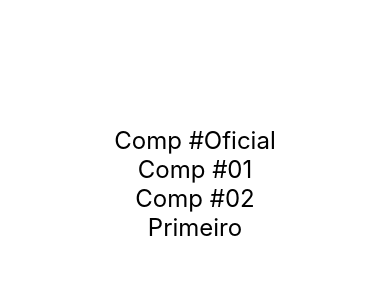
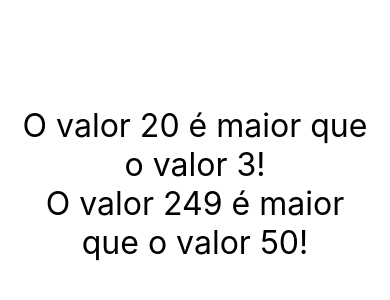
Before and after one commit to davidIsrael-rj/react-native-execicios, a React Native app: screen / in a window 390 px wide. Shown: the part 238-538 px from the top of the page. Built offline with nearby package versions, Linux system fonts and the light colour scheme.

Commit message:
Componente com Propriedades

```diff
--- a/src/App.jsx
+++ b/src/App.jsx
@@ -1,14 +1,17 @@
 import React from "react";
-import { StyleSheet, Text, View } from "react-native";
-import Primeiro from "./components/Primeiro";
-import Comp, { Comp1, Comp2 } from "./components/Multi";
+import { StyleSheet, View } from "react-native";
+// import Primeiro from "./components/Primeiro";
+// import Comp, { Comp1, Comp2 } from "./components/Multi";
+import MinMax from "./components/MinMax";
 
 function App() {
     return <View style={style.App}>
-        <Comp/>
+        <MinMax min="3" max="20"/>
+        <MinMax min="50" max="249"/>
+        {/* <Comp/>
         <Comp1/>
         <Comp2/>
-        <Primeiro/>
+        <Primeiro/> */}
     </View>
 }
 
@@ -17,7 +20,8 @@ const style = StyleSheet.create({
         backgroundColor:"#fff",
         flex: 1,
         justifyContent: "center",
-        alignItems: "center"
+        alignItems: "center",
+        padding: 20
     }
 })
 
--- /dev/null
+++ b/src/components/MinMax.jsx
@@ -0,0 +1,12 @@
+import React from "react";
+import { Text } from "react-native";
+import Estilo from './estilo'
+
+export default (props) => {
+    return (
+        <Text style={Estilo.fontG}>
+            O valor {props.max} é maior que o valor {props.min}!
+        </Text>
+
+    )
+}
--- a/src/components/estilo.js
+++ b/src/components/estilo.js
@@ -2,6 +2,7 @@ import { StyleSheet } from "react-native";
 
 export default StyleSheet.create({
     fontG:{
-        fontSize: 24
+        fontSize: 32,
+        textAlign: "center"
     }
 })
```
